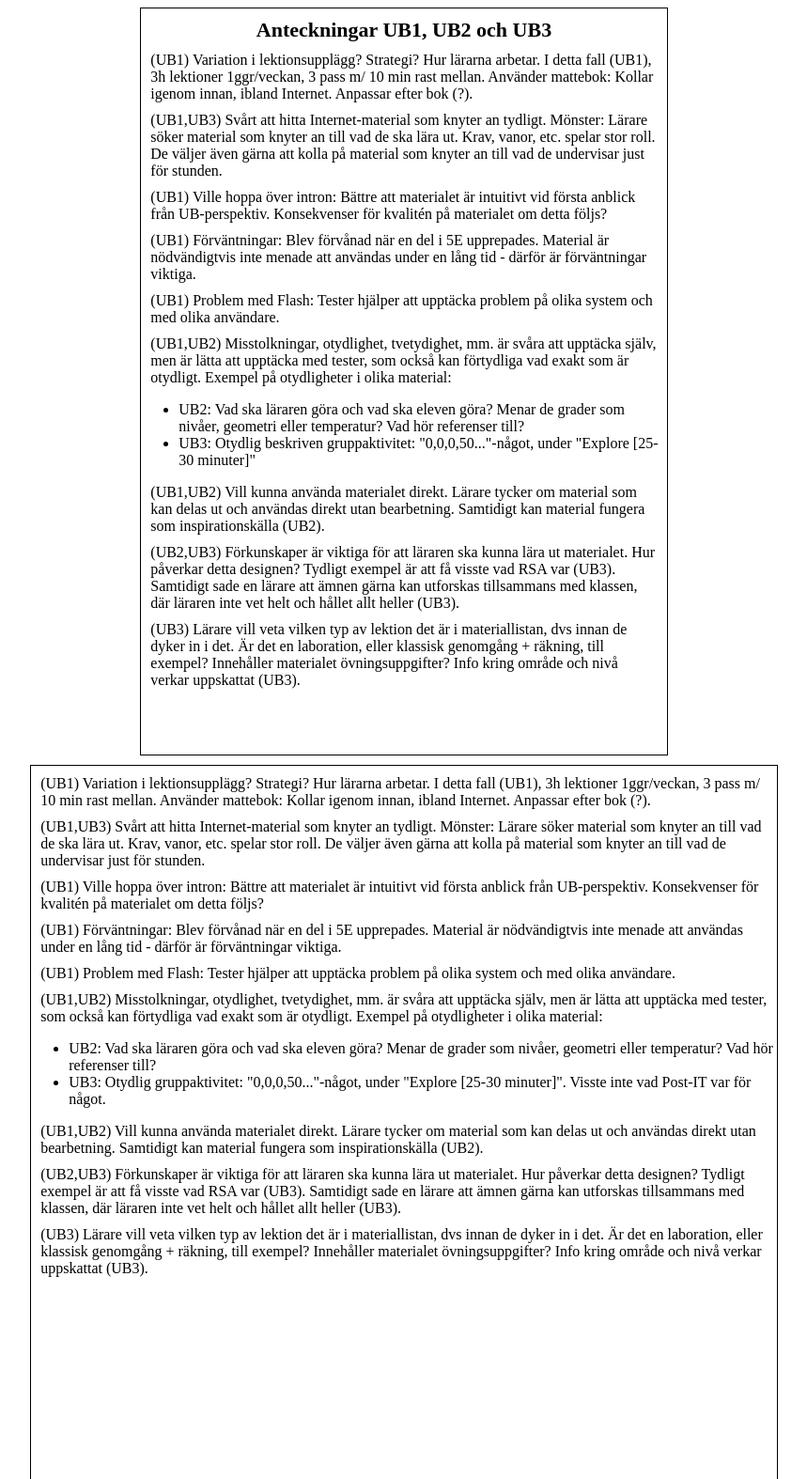
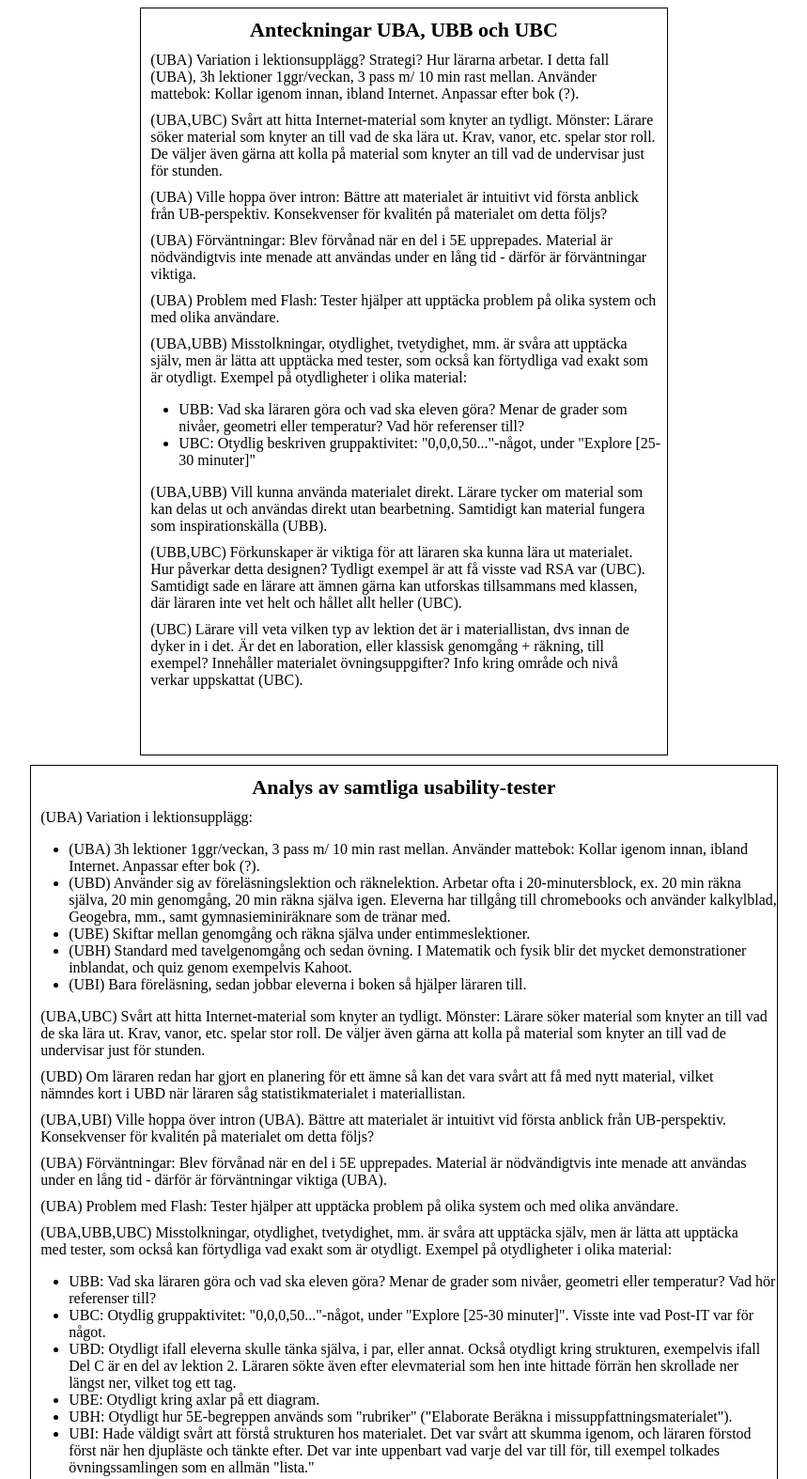
Before and after one commit to Niwsters/teaching-materials-thesis, a plain HTML site: page ub-test-analysis/index.html in a window 1280 px wide. Shown: the part 725-2299 px from the top of the page at 94% size, without its empty margins (210-1069 px from the left). Drawn offline with Linux system fonts and the light colour scheme.

Commit message:
Finished up the current usability test analysis; just missing the F and G tests.

```diff
--- a/ub-test-analysis/index.html
+++ b/ub-test-analysis/index.html
@@ -12,8 +12,8 @@
       <p>I can't even</p>
     </div>
     <div class="A6">
-      <h1>Anteckningar efter UB1</h1>
-      <p>Variation i lektionsupplägg? Strategi? Hur lärarna arbetar. I detta fall (UB1), 3h lektioner 1ggr/veckan, 3 pass m/ 10 min rast mellan. Använder mattebok: Kollar igenom innan, ibland Internet. Anpassar efter bok (?).</p>
+      <h1>Anteckningar efter UBA</h1>
+      <p>Variation i lektionsupplägg? Strategi? Hur lärarna arbetar. I detta fall (UBA), 3h lektioner 1ggr/veckan, 3 pass m/ 10 min rast mellan. Använder mattebok: Kollar igenom innan, ibland Internet. Anpassar efter bok (?).</p>
       <p>Svårt att hitta Internet-material som knyter an tydligt. Mönster: Lärare söker material som knyter an till vad de måste lära ut. Krav, vanor, etc. spelar stor roll.</p>
       <p>Ville hoppa över intron: Bättre att materialet är intuitivt vid första anblick från UB-perspektiv. Konsekvenser för kvalitén på materialet om detta följs?</p>
       <p>Förväntningar: Blev förvånad när en del i 5E upprepades. Material är nödvändigtvis inte menade att användas under en lång tid - därför är förväntningar viktiga.</p>
@@ -22,35 +22,54 @@
       <p>Vill kunna använda materialet direkt. Lärare tycker om material som kan delas ut och användas direkt utan bearbetning.</p>
     </div>
     <div class="A5">
-      <h1>Anteckningar UB1, UB2 och UB3</h1>
-      <p>(UB1) Variation i lektionsupplägg? Strategi? Hur lärarna arbetar. I detta fall (UB1), 3h lektioner 1ggr/veckan, 3 pass m/ 10 min rast mellan. Använder mattebok: Kollar igenom innan, ibland Internet. Anpassar efter bok (?).</p>
-      <p>(UB1,UB3) Svårt att hitta Internet-material som knyter an tydligt. Mönster: Lärare söker material som knyter an till vad de ska lära ut. Krav, vanor, etc. spelar stor roll. De väljer även gärna att kolla på material som knyter an till vad de undervisar just för stunden.</p>
-      <p>(UB1) Ville hoppa över intron: Bättre att materialet är intuitivt vid första anblick från UB-perspektiv. Konsekvenser för kvalitén på materialet om detta följs?</p>
-      <p>(UB1) Förväntningar: Blev förvånad när en del i 5E upprepades. Material är nödvändigtvis inte menade att användas under en lång tid - därför är förväntningar viktiga.</p>
-      <p>(UB1) Problem med Flash: Tester hjälper att upptäcka problem på olika system och med olika användare.</p>
-      <p>(UB1,UB2) Misstolkningar, otydlighet, tvetydighet, mm. är svåra att upptäcka själv, men är lätta att upptäcka med tester, som också kan förtydliga vad exakt som är otydligt. Exempel på otydligheter i olika material:</p>
+      <h1>Anteckningar UBA, UBB och UBC</h1>
+      <p>(UBA) Variation i lektionsupplägg? Strategi? Hur lärarna arbetar. I detta fall (UBA), 3h lektioner 1ggr/veckan, 3 pass m/ 10 min rast mellan. Använder mattebok: Kollar igenom innan, ibland Internet. Anpassar efter bok (?).</p>
+      <p>(UBA,UBC) Svårt att hitta Internet-material som knyter an tydligt. Mönster: Lärare söker material som knyter an till vad de ska lära ut. Krav, vanor, etc. spelar stor roll. De väljer även gärna att kolla på material som knyter an till vad de undervisar just för stunden.</p>
+      <p>(UBA) Ville hoppa över intron: Bättre att materialet är intuitivt vid första anblick från UB-perspektiv. Konsekvenser för kvalitén på materialet om detta följs?</p>
+      <p>(UBA) Förväntningar: Blev förvånad när en del i 5E upprepades. Material är nödvändigtvis inte menade att användas under en lång tid - därför är förväntningar viktiga.</p>
+      <p>(UBA) Problem med Flash: Tester hjälper att upptäcka problem på olika system och med olika användare.</p>
+      <p>(UBA,UBB) Misstolkningar, otydlighet, tvetydighet, mm. är svåra att upptäcka själv, men är lätta att upptäcka med tester, som också kan förtydliga vad exakt som är otydligt. Exempel på otydligheter i olika material:</p>
       <ul>
-        <li>UB2: Vad ska läraren göra och vad ska eleven göra? Menar de grader som nivåer, geometri eller temperatur? Vad hör referenser till?</li>
-        <li>UB3: Otydlig beskriven gruppaktivitet: "0,0,0,50..."-något, under "Explore [25-30 minuter]"
+        <li>UBB: Vad ska läraren göra och vad ska eleven göra? Menar de grader som nivåer, geometri eller temperatur? Vad hör referenser till?</li>
+        <li>UBC: Otydlig beskriven gruppaktivitet: "0,0,0,50..."-något, under "Explore [25-30 minuter]"</li>
       </ul>
-      <p>(UB1,UB2) Vill kunna använda materialet direkt. Lärare tycker om material som kan delas ut och användas direkt utan bearbetning. Samtidigt kan material fungera som inspirationskälla (UB2).</p>
-      <p>(UB2,UB3) Förkunskaper är viktiga för att läraren ska kunna lära ut materialet. Hur påverkar detta designen? Tydligt exempel är att få visste vad RSA var (UB3). Samtidigt sade en lärare att ämnen gärna kan utforskas tillsammans med klassen, där läraren inte vet helt och hållet allt heller (UB3).</p>
-      <p>(UB3) Lärare vill veta vilken typ av lektion det är i materiallistan, dvs innan de dyker in i det. Är det en laboration, eller klassisk genomgång + räkning, till exempel? Innehåller materialet övningsuppgifter? Info kring område och nivå verkar uppskattat (UB3).
+      <p>(UBA,UBB) Vill kunna använda materialet direkt. Lärare tycker om material som kan delas ut och användas direkt utan bearbetning. Samtidigt kan material fungera som inspirationskälla (UBB).</p>
+      <p>(UBB,UBC) Förkunskaper är viktiga för att läraren ska kunna lära ut materialet. Hur påverkar detta designen? Tydligt exempel är att få visste vad RSA var (UBC). Samtidigt sade en lärare att ämnen gärna kan utforskas tillsammans med klassen, där läraren inte vet helt och hållet allt heller (UBC).</p>
+      <p>(UBC) Lärare vill veta vilken typ av lektion det är i materiallistan, dvs innan de dyker in i det. Är det en laboration, eller klassisk genomgång + räkning, till exempel? Innehåller materialet övningsuppgifter? Info kring område och nivå verkar uppskattat (UBC).
     </div>
     <div class="A4">
-      <p>(UB1) Variation i lektionsupplägg? Strategi? Hur lärarna arbetar. I detta fall (UB1), 3h lektioner 1ggr/veckan, 3 pass m/ 10 min rast mellan. Använder mattebok: Kollar igenom innan, ibland Internet. Anpassar efter bok (?).</p>
-      <p>(UB1,UB3) Svårt att hitta Internet-material som knyter an tydligt. Mönster: Lärare söker material som knyter an till vad de ska lära ut. Krav, vanor, etc. spelar stor roll. De väljer även gärna att kolla på material som knyter an till vad de undervisar just för stunden.</p>
-      <p>(UB1) Ville hoppa över intron: Bättre att materialet är intuitivt vid första anblick från UB-perspektiv. Konsekvenser för kvalitén på materialet om detta följs?</p>
-      <p>(UB1) Förväntningar: Blev förvånad när en del i 5E upprepades. Material är nödvändigtvis inte menade att användas under en lång tid - därför är förväntningar viktiga.</p>
-      <p>(UB1) Problem med Flash: Tester hjälper att upptäcka problem på olika system och med olika användare.</p>
-      <p>(UB1,UB2) Misstolkningar, otydlighet, tvetydighet, mm. är svåra att upptäcka själv, men är lätta att upptäcka med tester, som också kan förtydliga vad exakt som är otydligt. Exempel på otydligheter i olika material:</p>
+      <h1>Analys av samtliga usability-tester</h1>
+      <p>(UBA) Variation i lektionsupplägg:</p>
       <ul>
-        <li>UB2: Vad ska läraren göra och vad ska eleven göra? Menar de grader som nivåer, geometri eller temperatur? Vad hör referenser till?</li>
-        <li>UB3: Otydlig gruppaktivitet: "0,0,0,50..."-något, under "Explore [25-30 minuter]". Visste inte vad Post-IT var för något.
+        <li>(UBA) 3h lektioner 1ggr/veckan, 3 pass m/ 10 min rast mellan. Använder mattebok: Kollar igenom innan, ibland Internet. Anpassar efter bok (?).</li>
+        <li>(UBD) Använder sig av föreläsningslektion och räknelektion. Arbetar ofta i 20-minutersblock, ex. 20 min räkna själva, 20 min genomgång, 20 min räkna själva igen. Eleverna har tillgång till chromebooks och använder kalkylblad, Geogebra, mm., samt gymnasieminiräknare som de tränar med.</li>
+        <li>(UBE) Skiftar mellan genomgång och räkna själva under entimmeslektioner.</li>
+        <li>(UBH) Standard med tavelgenomgång och sedan övning. I Matematik och fysik blir det mycket demonstrationer inblandat, och quiz genom exempelvis Kahoot.</li>
+        <li>(UBI) Bara föreläsning, sedan jobbar eleverna i boken så hjälper läraren till.</li>
       </ul>
-      <p>(UB1,UB2) Vill kunna använda materialet direkt. Lärare tycker om material som kan delas ut och användas direkt utan bearbetning. Samtidigt kan material fungera som inspirationskälla (UB2).</p>
-      <p>(UB2,UB3) Förkunskaper är viktiga för att läraren ska kunna lära ut materialet. Hur påverkar detta designen? Tydligt exempel är att få visste vad RSA var (UB3). Samtidigt sade en lärare att ämnen gärna kan utforskas tillsammans med klassen, där läraren inte vet helt och hållet allt heller (UB3).</p>
-      <p>(UB3) Lärare vill veta vilken typ av lektion det är i materiallistan, dvs innan de dyker in i det. Är det en laboration, eller klassisk genomgång + räkning, till exempel? Innehåller materialet övningsuppgifter? Info kring område och nivå verkar uppskattat (UB3).
+      <p>(UBA,UBC) Svårt att hitta Internet-material som knyter an tydligt. Mönster: Lärare söker material som knyter an till vad de ska lära ut. Krav, vanor, etc. spelar stor roll. De väljer även gärna att kolla på material som knyter an till vad de undervisar just för stunden.</p>
+      <p>(UBD) Om läraren redan har gjort en planering för ett ämne så kan det vara svårt att få med nytt material, vilket nämndes kort i UBD när läraren såg statistikmaterialet i materiallistan.</p>
+      <p>(UBA,UBI) Ville hoppa över intron (UBA). Bättre att materialet är intuitivt vid första anblick från UB-perspektiv. Konsekvenser för kvalitén på materialet om detta följs?</p>
+      <p>(UBA) Förväntningar: Blev förvånad när en del i 5E upprepades. Material är nödvändigtvis inte menade att användas under en lång tid - därför är förväntningar viktiga (UBA). </p>
+      <p>(UBA) Problem med Flash: Tester hjälper att upptäcka problem på olika system och med olika användare.</p>
+      <p>(UBA,UBB,UBC) Misstolkningar, otydlighet, tvetydighet, mm. är svåra att upptäcka själv, men är lätta att upptäcka med tester, som också kan förtydliga vad exakt som är otydligt. Exempel på otydligheter i olika material:</p>
+      <ul>
+        <li>UBB: Vad ska läraren göra och vad ska eleven göra? Menar de grader som nivåer, geometri eller temperatur? Vad hör referenser till?</li>
+        <li>UBC: Otydlig gruppaktivitet: "0,0,0,50..."-något, under "Explore [25-30 minuter]". Visste inte vad Post-IT var för något.
+        <li>UBD: Otydligt ifall eleverna skulle tänka själva, i par, eller annat. Också otydligt kring strukturen, exempelvis ifall Del C är en del av lektion 2. Läraren sökte även efter elevmaterial som hen inte hittade förrän hen skrollade ner längst ner, vilket tog ett tag.</li>
+        <li>UBE: Otydligt kring axlar på ett diagram.</li>
+        <li>UBH: Otydligt hur 5E-begreppen används som "rubriker" ("Elaborate Beräkna i missuppfattningsmaterialet").</li>
+        <li>UBI: Hade väldigt svårt att förstå strukturen hos materialet. Det var svårt att skumma igenom, och läraren förstod först när hen djupläste och tänkte efter. Det var inte uppenbart vad varje del var till för, till exempel tolkades övningssamlingen som en allmän "lista."</li>
+      </ul>
+      <p>(UBD) Något av en otydlighet, men samtidigt lite mer: Lärarna vill veta hur lektionen ska gå till på ett konkret sätt. Att enbart ha ett koncept utan exempelvis handouts, teori eller tidsplanering ger läraren mycket att bearbeta med materialet.</p>
+      <p>(UBD) En utmaning med lektioner i allmänhet är att få med alla elever. Det kan vara en fördel att ta hänsyn till det i materialet, exempelvis genom extramaterial för de som inte hänger med.</p>
+      <p>(UBA,UBB,UBD,UBH,UBI) Vill kunna använda materialet direkt. Lärare tycker om material som kan delas ut och användas direkt utan bearbetning. Samtidigt kan material fungera som inspirationskälla (UBB). I UBD ville läraren ha en handout till eleverna kring ett svårt begrepp. Utdelbart material skapar också en form av modularitet i och med att exempelvis övningsuppgifter kan delas ut för sig (UBI,..?). Likaså kanske det funkar bra för klassiska genomgång/övningslektioner?</p>
+      <p>(UBB,UBC,UBD,UBE,UBH) Förkunskaper är viktiga för att läraren ska kunna lära ut materialet. Hur påverkar detta designen? Tydligt exempel är att få visste vad RSA var (UBC,UBH) när de kollade igenom listan, samt Didos problem (UBH). Samtidigt sade en lärare att ämnen gärna kan utforskas tillsammans med klassen, där läraren inte vet helt och hållet allt heller (UBC). En läraren uttryckte att hen känner sig begränas av att aldrig ha ritat ett histogram och skulle behöva lägga tid på det, i samband med statistikmaterialet (UBE). Likaså är det viktigt att ta hänsyn till elevens förkunskaper (UBD,UBE).</p>
+    </div>
+    <div class="A4">
+      <p>(UBC,UBH) Lärare vill veta vilken typ av lektion det är i materiallistan, dvs innan de dyker in i det. Är det en laboration, eller klassisk genomgång + räkning, till exempel? Innehåller materialet övningsuppgifter? Info kring område och nivå verkar också uppskattat.
+      <p>(UBE,UBF,..?) Flera lärare visar intresse för "Den dolda och tvetydiga matematiken".</p>
+      <p>(UBF,UBI) Att ha beskrivande texter, till exempel lärandemål och syfte, efterfrågades ibland direkt.</p>
     </div>
   </body>
 
```
